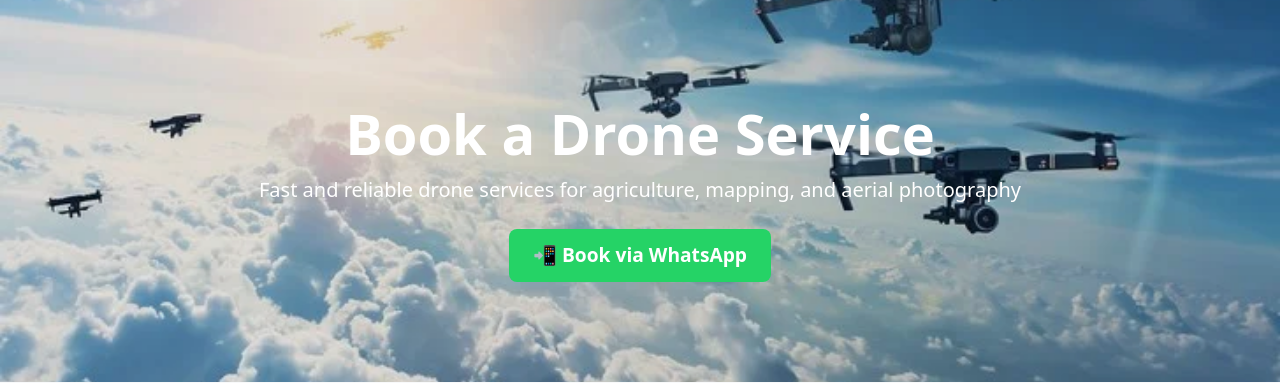
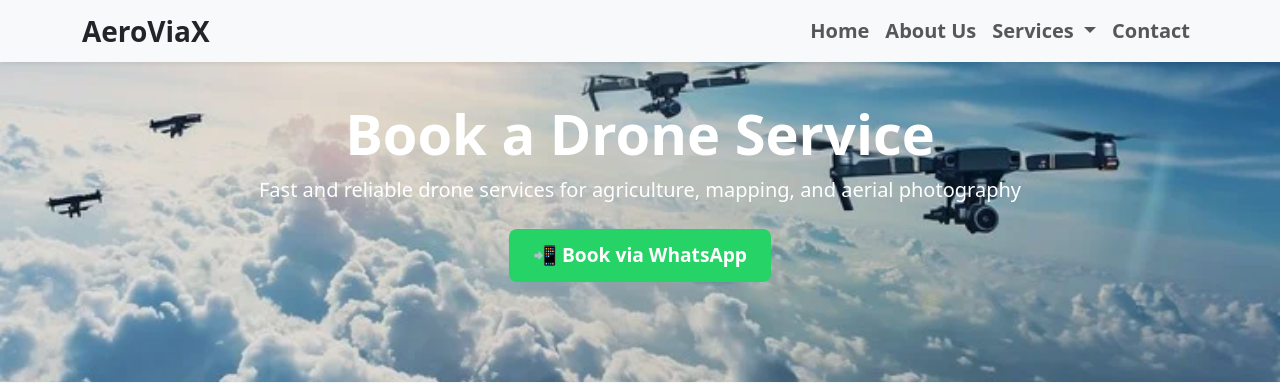
Before and after one commit to Sainithin347/AeroViaX, a Python web app: template templates/book.html in a window 1280 px wide. Shown: the top 383 px of the page. Run offline with Jinja, Linux system fonts and the light colour scheme; the template is opened without the code that fills it, so the values that code supplies are empty; some libraries are stand-ins or nearby versions.

Commit message:
book.html

```diff
--- a/templates/book.html
+++ b/templates/book.html
@@ -43,6 +43,45 @@
   </style>
 </head>
 <body>
+  <nav class="navbar navbar-expand-lg navbar-light bg-light fixed-top shadow-sm">
+  <div class="container">
+    <!-- <a class="navbar-brand d-flex align-items-center" href="#">
+      <img src="logo2.png" alt="Logo" height="80" width="160" class="me-2">
+      <a href="index.html"> -->
+      <span class="fw-bold text-dark fs-3 nav-head">AeroViaX</span>
+      <a>
+    </a>
+    <button class="navbar-toggler" type="button" data-bs-toggle="collapse" data-bs-target="#navbarNav">
+      <span class="navbar-toggler-icon"></span>
+    </button>
+    <div class="collapse navbar-collapse justify-content-end" id="navbarNav">
+      <ul class="navbar-nav align-items-center fs-5 fw-bold ">
+        <li class="nav-item"><a class="nav-link nav-it" href="../index.html">Home</a></li>
+        <li class="nav-item"><a class="nav-link nav-it" href="../about.html">About Us</a></li>
+
+        <!-- Services Dropdown -->
+        <li class="nav-item dropdown">
+          <a class="nav-link dropdown-toggle nav-it" href="#" id="servicesDropdown" role="button" data-bs-toggle="dropdown" aria-expanded="false">
+            Services
+          </a>
+          <ul class="dropdown-menu dropdown-menu-end" aria-labelledby="servicesDropdown">
+            <li><a class="dropdown-item fw-bold fs-6 p-2 mt-lg-auto" href="../agriculture.html">Agriculture</a></li>
+            <li><a class="dropdown-item fw-bold fs-6 p-2 mt-lg-auto" href="../photography.html">Aerial Photography</a></li>
+            <li><a class="dropdown-item fw-bold fs-6 p-2 mt-lg-auto" href="../mapping.html">Survey & Mapping</a></li>
+          </ul>
+        </li>
+
+        <li class="nav-item"><a class="nav-link nav-it" href="#contact">Contact</a></li>
+
+        <!-- Book Now Button -->
+        <li class="nav-item" id="nav-book-btn" style="display: none;">
+          <a class="btn btn-warning btn-sm ms-3 rounded-pill btn" href="templates/book.html" id="bookBtnInNav">Book Now</a>
+        </li>
+      </ul>
+    </div>
+  </div>
+</nav>
+
 <!-- Hero Section -->
 <section class="hero-section text-center text-white">
   <div class="hero-overlay"></div>
```
